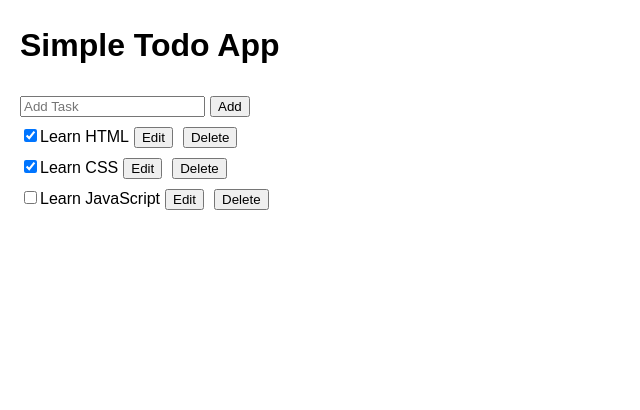
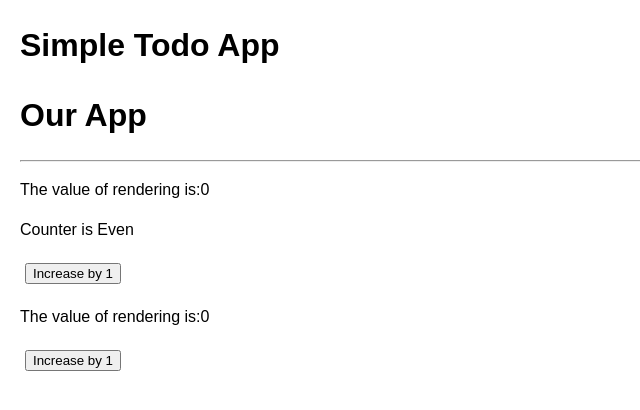
Before and after one commit to SazzadForazi/react-basic-to-adanced, a React (Vite) app: page / in a window 1280 px wide. Shown: the top 410 px of the page, without its empty margins (0-640 px from the left). Built offline with nearby package versions, Linux system fonts and the light colour scheme.

Commit message:
Optimize performance using useMemo, useCallback, and React.memo

```diff
--- a/src/App.jsx
+++ b/src/App.jsx
@@ -1,16 +1,44 @@
+import { useCallback, useState, useMemo } from "react";
 import "./App.css";
-import TaskProvider from "./contexts/TasksContext";
-import AddTodo from "./components/AddTodo";
-import TodoList from "./components/TodoList";
+import OurAppTitles from "./components/OurAppTitles";
+import Button from "./Button";
+import Title from "./components/Title.jsx";
 
 function App() {
+  const [count, setCount] = useState(0);
+  const [count2, setCount2] = useState(0);
+
+  const increaseHandleClick = useCallback(() => {
+    setCount((pre) => pre + 1);
+  }, []);
+
+  const increaseHandleClick2 = useCallback(() => {
+    setCount2((pre) => pre + 5);
+  }, []);
+
+  const isEven = useMemo(() => {
+    let i = 0;
+    while (i < 1000000000) i++; // Simulate a heavy computation
+    return count % 2 === 0 ? `Counter is Even` : `Counter is Odd`;
+  }, [count]);
+
+  console.log("isEven:", isEven);
+  console.log("App rendered");
+
   return (
     <div>
       <h1>Simple Todo App</h1>
-      <TaskProvider>
-        <AddTodo />
-        <TodoList />
-      </TaskProvider>
+      <OurAppTitles />
+      <hr />
+      <div className="counter-app-1">
+        <Title value={count} />
+        <p>{isEven}</p> {/* Use isEven directly */}
+        <Button clickHandler={increaseHandleClick} />
+      </div>
+      <div className="counter-app-1">
+        <Title value={count2} />
+        <Button clickHandler={increaseHandleClick2} />
+      </div>
     </div>
   );
 }
--- /dev/null
+++ b/src/Button.jsx
@@ -0,0 +1,6 @@
+const Button = ({ clickHandler }) => {
+  console.log("Button rendered");
+  return <button onClick={clickHandler}>Increase by 1</button>;
+};
+
+export default Button;
--- a/src/components/AddTodo.jsx
+++ /dev/null
@@ -1,27 +0,0 @@
-import { useState } from "react";
-import { useTasks } from "../contexts/TasksContext";
-
-const AddTodo = () => {
-  const [text, setText] = useState("");
-  const { onAddTask } = useTasks();
-  return (
-    <>
-      <input
-        type="text"
-        placeholder="Add Task"
-        value={text}
-        onChange={(e) => setText(e.target.value)}
-      />
-      <button
-        onClick={() => {
-          setText("");
-          onAddTask(text);
-        }}
-      >
-        Add
-      </button>
-    </>
-  );
-};
-
-export default AddTodo;
--- /dev/null
+++ b/src/components/OurAppTitles.jsx
@@ -0,0 +1,12 @@
+import { memo } from "react";
+
+const OurAppTitles = () => {
+  console.log("OurAppTitles rendered");
+  return (
+    <div>
+      <h1>Our App</h1>
+    </div>
+  );
+};
+
+export default memo(OurAppTitles);
--- a/src/components/Task.jsx
+++ /dev/null
@@ -1,23 +0,0 @@
-import { useTasks } from "../contexts/TasksContext";
-import TaskContent from "./TaskContent";
-
-export default function Task({ task }) {
-  const { onChangeTask, onDeleteTask } = useTasks();
-
-  return (
-    <>
-      <input
-        type="checkbox"
-        checked={task.done}
-        onChange={(e) =>
-          onChangeTask({
-            ...task,
-            done: e.target.checked,
-          })
-        }
-      />
-      <TaskContent task={task} />
-      <button onClick={() => onDeleteTask(task.id)}>Delete</button>
-    </>
-  );
-}
--- a/src/components/TaskContent.jsx
+++ /dev/null
@@ -1,28 +0,0 @@
-import { useState } from "react";
-import { useTasks } from "../contexts/TasksContext";
-
-export default function TaskContent({ task }) {
-    const [isEditing, setIsEditing] = useState(false);
-    const { onChangeTask } = useTasks();
-
-    return isEditing ? (
-        <>
-            <input
-                type="text"
-                value={task.text}
-                onChange={(e) =>
-                    onChangeTask({
-                        ...task,
-                        text: e.target.value,
-                    })
-                }
-            />
-            <button onClick={() => setIsEditing(false)}>Save</button>
-        </>
-    ) : (
-        <>
-            {task.text}
-            <button onClick={() => setIsEditing(true)}>Edit</button>
-        </>
-    );
-}
--- /dev/null
+++ b/src/components/Title.jsx
@@ -0,0 +1,7 @@
+import { memo } from "react";
+
+const Title = ({ value }) => {
+  return <p>The value of rendering is:{value}</p>;
+};
+
+export default memo(Title);
--- a/src/components/TodoList.jsx
+++ /dev/null
@@ -1,17 +0,0 @@
-import { useTasks } from "../contexts/TasksContext";
-import Task from "./Task";
-
-const TodoList = () => {
-  const { tasks } = useTasks();
-  return (
-    <ul>
-      {tasks.map((task) => (
-        <li key={task.id}>
-          <Task task={task} />
-        </li>
-      ))}
-    </ul>
-  );
-};
-
-export default TodoList;
--- a/src/contexts/TasksContext.jsx
+++ /dev/null
@@ -1,51 +0,0 @@
-import { createContext, useContext } from "react";
-import { useImmerReducer } from "use-immer";
-import { initialTasks } from "../data/initialTasks";
-import taskReducer from "../reducers/taskReducer";
-
-export const TasksContext = createContext(null);
-
-let nextId = 4;
-
-export default function TaskProvider({ children }) {
-  const [tasks, dispatch] = useImmerReducer(taskReducer, initialTasks);
-
-  const handleAddTask = (text) => {
-    dispatch({
-      type: "added",
-      text,
-      id: nextId++,
-    });
-  };
-
-  const handleChangeTask = (task) => {
-    dispatch({
-      type: "changed",
-      task,
-    });
-  };
-
-  const handleDeleteTask = (taskId) => {
-    dispatch({
-      type: "deleted",
-      id: taskId,
-    });
-  };
-
-  return (
-    <TasksContext.Provider
-      value={{
-        tasks,
-        onAddTask: handleAddTask,
-        onChangeTask: handleChangeTask,
-        onDeleteTask: handleDeleteTask,
-      }}
-    >
-      {children}
-    </TasksContext.Provider>
-  );
-}
-
-export const useTasks = () => {
-  return useContext(TasksContext);
-};
--- a/src/data/initialTasks.js
+++ /dev/null
@@ -1,17 +0,0 @@
-export const initialTasks = [
-  {
-    id: 1,
-    text: "Learn HTML",
-    done: true,
-  },
-  {
-    id: 2,
-    text: "Learn CSS",
-    done: true,
-  },
-  {
-    id: 3,
-    text: "Learn JavaScript",
-    done: false,
-  },
-];
--- a/src/reducers/taskReducer.js
+++ /dev/null
@@ -1,25 +0,0 @@
-export default function draftReducer(draft, action) {
-  switch (action.type) {
-    case "added":
-      draft.push({
-        id: action.id,
-        text: action.text,
-        done: false,
-      });
-      break;
-
-    case "changed": {
-      const index = draft.findIndex((t) => t.id === action.task.id);
-      draft[index].text = action.task.text;
-      draft[index].done = action.task.done;
-      break;
-    }
-
-    case "deleted": {
-      return draft.filter((t) => t.id !== action.id);
-    }
-    default: {
-      throw Error("Unknown action: " + action.type);
-    }
-  }
-}
```
